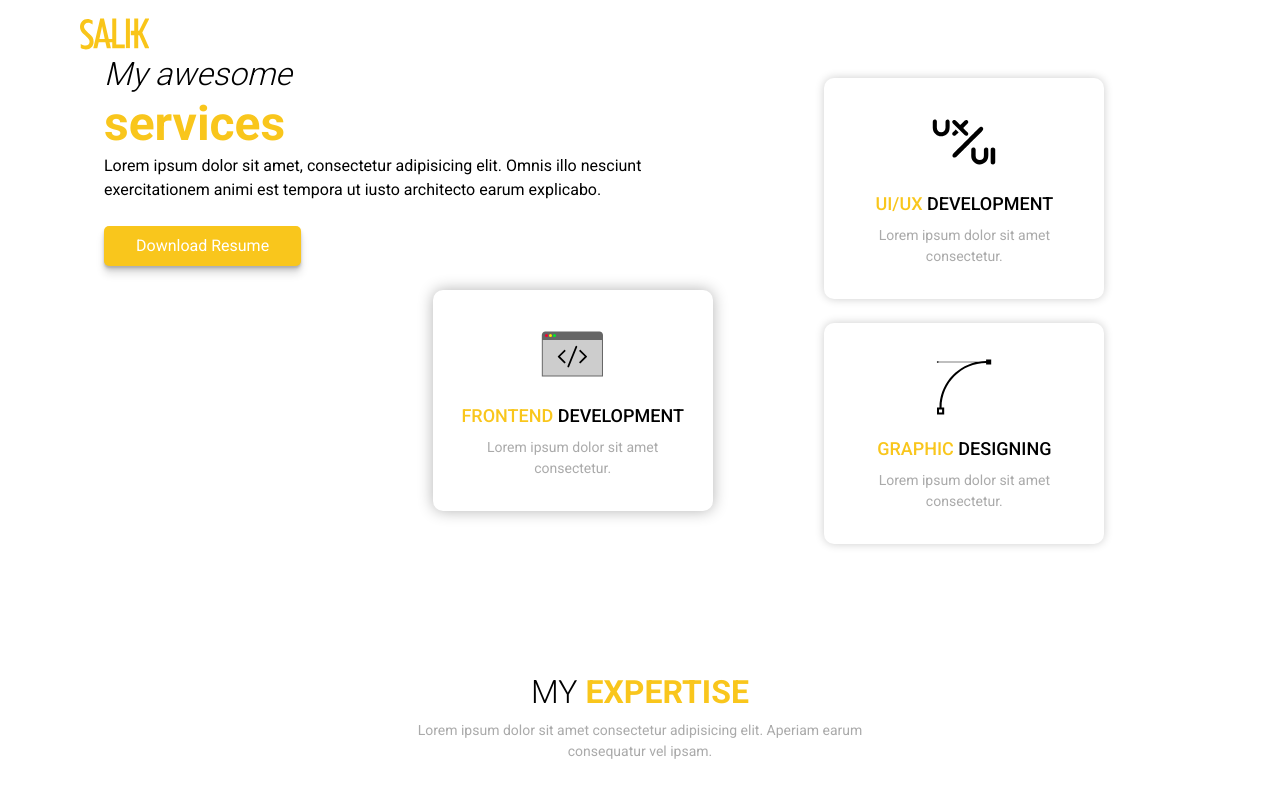
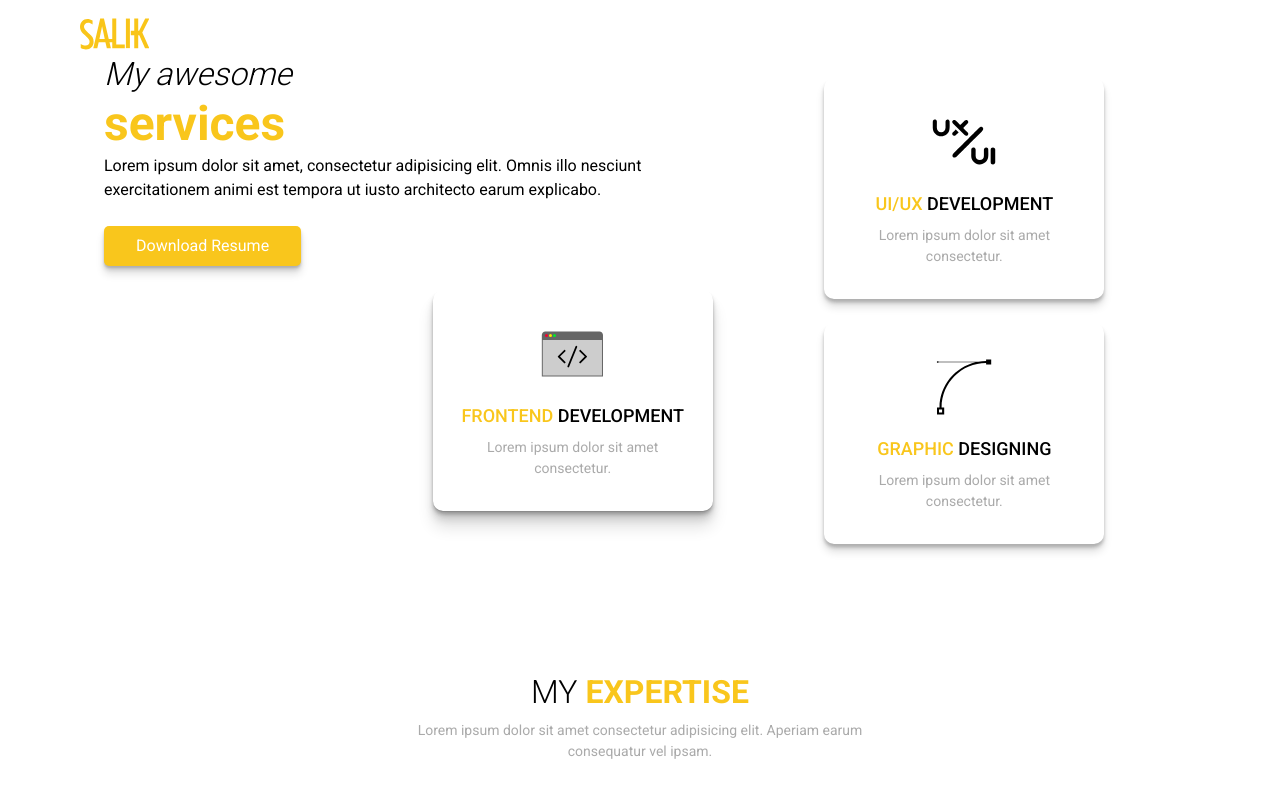
Before and after one commit to saalikimtiaz2/Portfolio-Website, a Next.js app: page / in a window 1280 px wide. In both pictures the pointer is over the element 572 px from the left and 1225 px from the top of the page. Shown: the part 825-1623 px from the top of the page. Built offline with nearby package versions, Linux system fonts and the light colour scheme; a web font is replaced by a local one.

Commit message:
shadow issue resolved in services section

```diff
--- a/styles/home.module.scss
+++ b/styles/home.module.scss
@@ -30,9 +30,12 @@
   justify-content: center;
   align-items: center;
   border-radius: 10px;
-  box-shadow: 0px 0px 10px rgba(0, 0, 0, 0.2);
+  box-shadow: 0 3px 3px rgba(0, 0, 0, 0.12), 0 4px 4px rgba(0, 0, 0, 0.12),
+    0 8px 8px rgba(0, 0, 0, 0.12);
   transition: all 1s ease-in-out;
   &:hover {
-    box-shadow: 0px 0px 15px rgba(0, 0, 0, 0.3);
+    box-shadow: 0 1px 1px rgba(0, 0, 0, 0.12), 0 3px 3px rgba(0, 0, 0, 0.12),
+      0 4px 4px rgba(0, 0, 0, 0.12), 0 8px 8px rgba(0, 0, 0, 0.12),
+      0 16px 16px rgba(0, 0, 0, 0.12);
   }
 }
```
